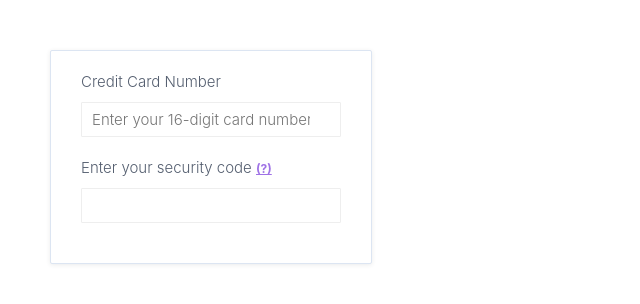
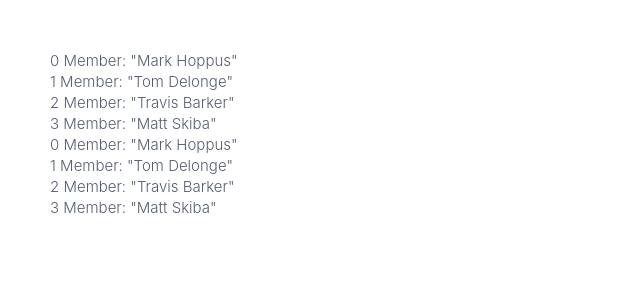
Before and after one commit to Kamye/angular-pro, an Angular app: page / in a window 1280 px wide. Shown: the top 304 px of the page, without its empty margins (0-640 px from the left). Built offline with nearby package versions, Linux system fonts and the light colour scheme.

Commit message:
Creating custom structural Directive

```diff
--- a/src/app/app.component.html
+++ b/src/app/app.component.html
@@ -1,3 +1,4 @@
 <!--<content-projection></content-projection>-->
 <!--<view-encapsulation></view-encapsulation>-->
-<custom-directives></custom-directives>
+<!--<custom-directives></custom-directives>-->
+<my-for-container></my-for-container>
--- a/src/app/app.module.ts
+++ b/src/app/app.module.ts
@@ -6,6 +6,7 @@ import { AppComponent } from './app.component';
 import {ContentProjectionModule} from "./content-projection/content-projection.module";
 import {ViewEncapsulationModule} from './view-encapsulation/view-encapsulation.module';
 import {CustomDirectivesModule} from './custom-directives/custom-directives.module';
+import {MyForModule} from './my-for/my-for.module';
 
 @NgModule({
   declarations: [
@@ -16,7 +17,8 @@ import {CustomDirectivesModule} from './custom-directives/custom-directives.modu
         AppRoutingModule,
         ContentProjectionModule,
         ViewEncapsulationModule,
-        CustomDirectivesModule
+        CustomDirectivesModule,
+        MyForModule
     ],
   providers: [],
   bootstrap: [AppComponent]
--- /dev/null
+++ b/src/app/my-for/my-for.component.ts
@@ -0,0 +1,41 @@
+import {Component} from '@angular/core';
+
+@Component({
+    selector: 'my-for-container',
+    template: `
+        <div>
+            <ul>
+                <li *myFor="let item of items; let i = index;">
+                    {{ i }} Member: {{ item.name | json}}
+                </li>
+
+                <ng-template myFor [myForOf]="items" let-item let-i="index">
+                    <li>
+                        {{ i }} Member: {{ item.name | json }}
+                    </li>
+                </ng-template>
+            </ul>
+        </div>
+    `
+})
+export class MyForComponent {
+    items = [{
+        name: 'Mark Hoppus',
+        age: 44,
+        location: 'California'
+    },{
+        name: 'Tom Delonge',
+        age: 41,
+        location: 'California'
+    },{
+        name: 'Travis Barker',
+        age: 41,
+        location: 'California'
+    }];
+
+    constructor() {
+        setTimeout(() => {
+            this.items = [...this.items, { name: 'Matt Skiba', age: 40, location: 'California' }];
+        }, 2000);
+    }
+}
--- /dev/null
+++ b/src/app/my-for/my-for.directive.ts
@@ -0,0 +1,25 @@
+import {Directive, Input, TemplateRef, ViewContainerRef} from '@angular/core';
+
+@Directive({
+    selector: '[myFor][myForOf]'
+})
+export class MyForDirective {
+
+    @Input()
+    set myForOf(collection: any) {
+        this.view.clear();
+        collection.forEach((item: any, index: any) => {
+            this.view.createEmbeddedView(this.template, {
+                $implicit: item,
+                index
+            });
+        });
+    }
+
+    constructor(
+        private view: ViewContainerRef,
+        private template: TemplateRef<any>
+    ) { }
+
+
+}
```
Also changed, not shown: src/app/my-for/my-for.module.ts (added, +19 -0 lines).
